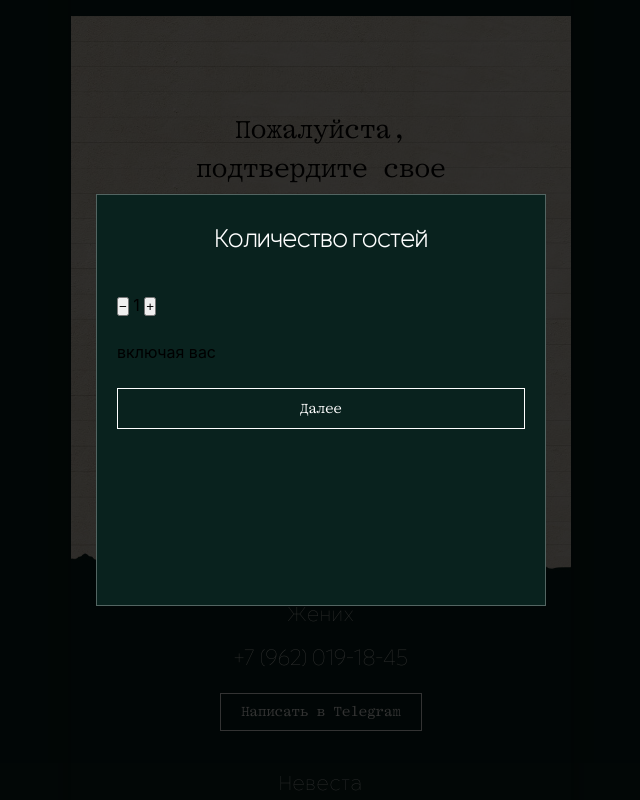
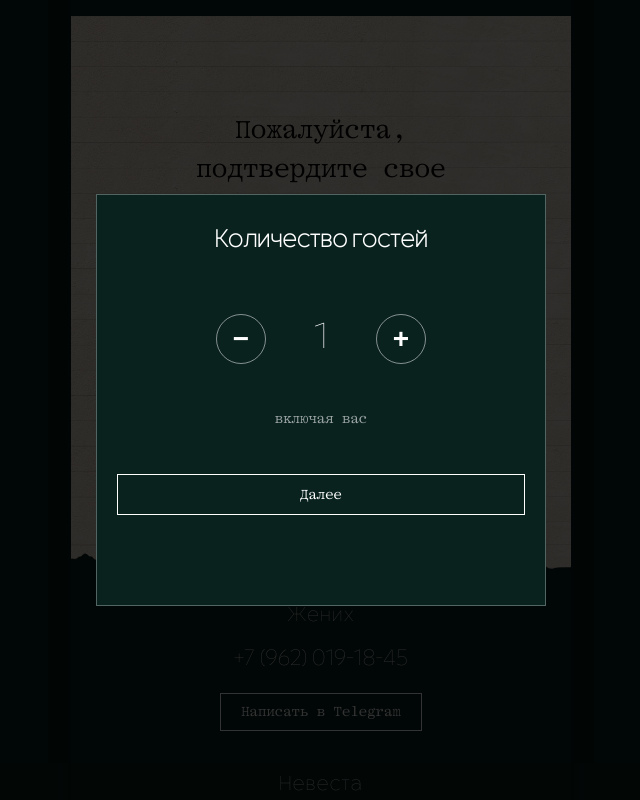
Before and after one commit to hubbleofficial1163-design/AlexeyVictoria2, a plain HTML site: page index.html in a window 1280 px wide. Both pictures are taken after a click on the button "Я приду". Shown: the part 3044-3844 px from the top of the page, without its empty margins (319-959 px from the left). Drawn offline with Linux system fonts and the light colour scheme.

Commit message:
style.css

```diff
--- a/style.css
+++ b/style.css
@@ -149,7 +149,7 @@ body {
 /* Пятая секция - Dress code */
 .dresscode-section {
     width: 100%;
-    background-image: url('fon.jpg');
+    background-image: url('fon2.jpg');
     background-size: cover;
     background-position: center;
     background-repeat: no-repeat;
@@ -903,8 +903,54 @@ a[href^="tel"] {
 }
 
 .example-image {
-    width: 70%;
+    width: 100%;
     max-width: 300px;
     height: auto;
     display: block;
 }
+
+/* Счетчик количества гостей */
+.counter-container {
+    display: flex;
+    align-items: center;
+    justify-content: center;
+    gap: 30px;
+    margin: 20px 0;
+}
+
+.counter-btn {
+    width: 50px;
+    height: 50px;
+    border-radius: 50%;
+    background-color: transparent;
+    border: 1px solid rgba(255, 255, 255, 0.5);
+    color: #ffffff;
+    font-size: 28px;
+    font-weight: bold;
+    cursor: pointer;
+    display: flex;
+    align-items: center;
+    justify-content: center;
+    transition: all 0.2s ease;
+}
+
+.counter-btn:active {
+    transform: scale(0.95);
+    background-color: rgba(255, 255, 255, 0.1);
+}
+
+.counter-value {
+    font-size: 36px;
+    color: #ffffff;
+    font-family: 'SSFBreakthrough-Light', sans-serif;
+    min-width: 50px;
+    text-align: center;
+}
+
+.counter-note {
+    font-family: 'Kommuna-Normal', sans-serif;
+    font-size: 14px;
+    color: rgba(255, 255, 255, 0.6);
+    text-align: center;
+    margin-bottom: 20px;
+}
```
